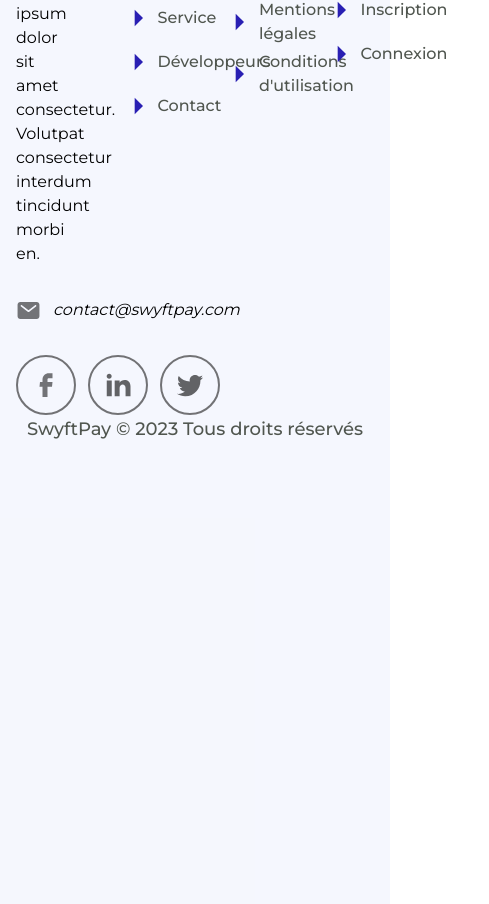
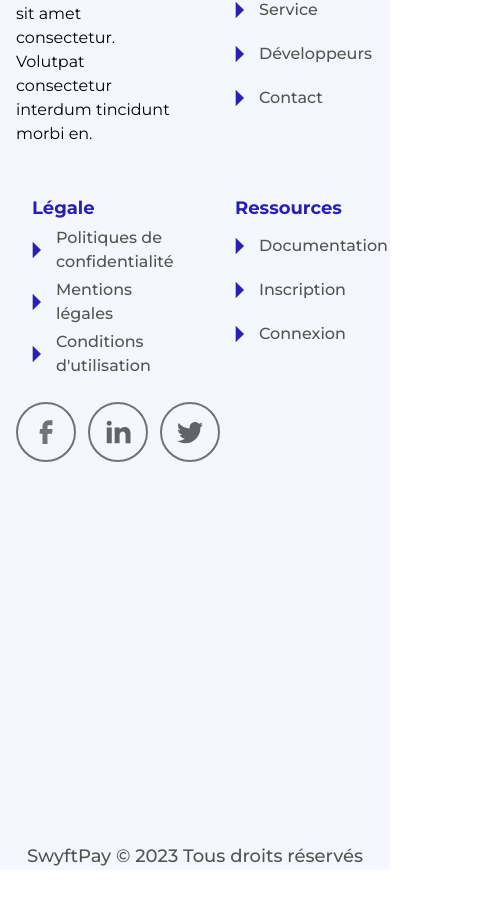
Before and after one commit to swyftpay-drc/frontend, a Next.js app: page / in a window 390 px wide. Shown: the part 5325-6229 px from the top of the page, 489 px wide, since content can reach past the window. After the commit the page ends 6195 px from the top, so only its background shows below. Built offline with nearby package versions, Linux system fonts and the light colour scheme.

Commit message:
refactor:udpdate footer

```diff
--- a/src/components/client/layouts/footer/index.tsx
+++ b/src/components/client/layouts/footer/index.tsx
@@ -88,11 +88,17 @@ const Footer = () => {
               {menu.subSectionTitle}
             </h6>
             {menu.menus.map((item, i) => (
-              <Link href={item.path} className="flex items-center hover:text-primary-900 duration-300" key={`${index}_id${i}`}>
+              <Link
+                href={item.path}
+                className="flex items-center hover:text-primary-900 duration-300"
+                key={`${index}_id${i}`}
+              >
                 <span>
                   <IconPlay />
                 </span>
-                <span className="text-text-primary font-medium">{item.name}</span>
+                <span className="text-text-primary font-medium">
+                  {item.name}
+                </span>
               </Link>
             ))}
           </div>
@@ -105,24 +111,29 @@ const Footer = () => {
       <div className="bg-primary-800/5 h-full pt-32">
         <BaseContainer>
           <div className="grid grid-rows-2 w-full">
-            <div className="grid grid-cols-4 gap-12">
+            <div className="grid grid-cols-2 md:grid-cols-4 gap-12">
               <div className="flex  flex-col gap-8">
-               <div className="mr-12">
-                 <h2 className="text-primary-900 text-2xl font-bold">Swiftpay</h2>
-               </div>
+                <div className="mr-12">
+                  <h2 className="text-primary-900 text-2xl font-bold">
+                    Swiftpay
+                  </h2>
+                </div>
                 <p>
                   Lorem ipsum dolor sit amet consectetur. Volutpat consectetur
                   interdum tincidunt morbi en.
                 </p>
-                <address>
+                <address className="hidden md:block">
                   <Link href={"contact@swyftpay.com"} className="flex gap-3">
-                   <span> <IconMail/></span>
+                    <span>
+                      {" "}
+                      <IconMail />
+                    </span>
                     <span>contact@swyftpay.com</span>
                   </Link>
                 </address>
-                <div className="flex gap-3">
+                <div className="hidden md:flex gap-3">
                   <Link href={"contact@swyftpay.com"}>
-                    <IconFacebook className="w-2 h-2"/>
+                    <IconFacebook className="w-2 h-2" />
                   </Link>
                   <Link href={"contact@swyftpay.com"}>
                     <IconLinkedin />
@@ -134,8 +145,21 @@ const Footer = () => {
               </div>
               {renderFooterMenus()}
             </div>
+            <div className="md:hidden flex gap-3 pt-6">
+              <Link href={"contact@swyftpay.com"}>
+                <IconFacebook className="w-2 h-2" />
+              </Link>
+              <Link href={"contact@swyftpay.com"}>
+                <IconLinkedin />
+              </Link>
+              <Link href={"contact@swyftpay.com"}>
+                <IconTwitter />
+              </Link>
+            </div>
             <div className="w-full flex justify-center">
-              <span className="text-text-primary text-lg font-medium">SwyftPay  &copy; {new Date().getFullYear()} Tous droits réservés</span>
+              <span className="text-text-primary text-lg font-medium">
+                SwyftPay &copy; {new Date().getFullYear()} Tous droits réservés
+              </span>
             </div>
           </div>
         </BaseContainer>
```
